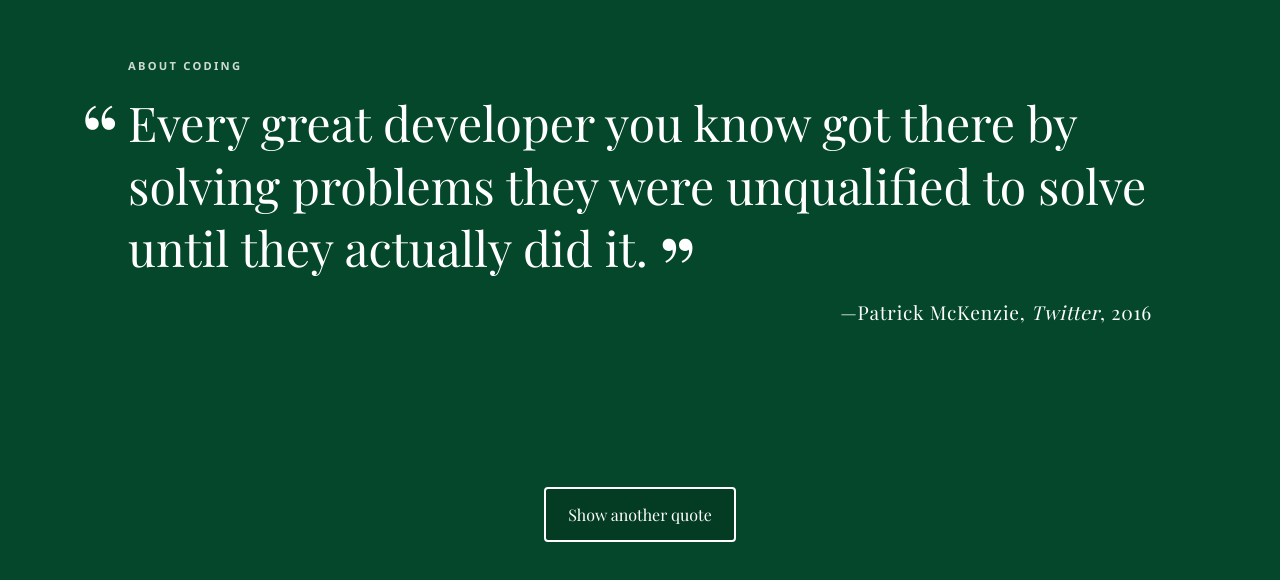
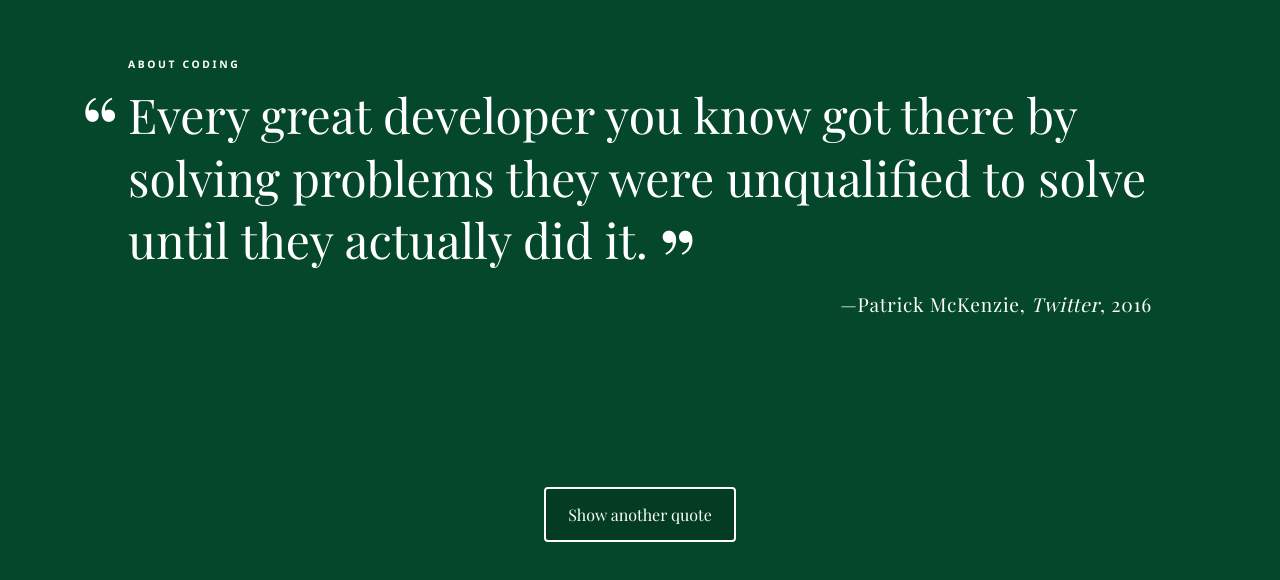
Before and after one commit to kamhoyung/a_random_quote_generator-v1, a plain HTML site: page index.html in a window 1280 px wide. Shown: the part 108-688 px from the top of the page. Drawn offline with nearby package versions, Linux system fonts and the light colour scheme; a web font is replaced by a local one.

Commit message:
Finalize2
Fixing visuals of the tag.

```diff
--- a/css/styles.css
+++ b/css/styles.css
@@ -19,10 +19,9 @@ body {
   font-family: 'Noto Sans', sans-serif;
   text-transform: uppercase;
   font-weight: 700;
-  font-size: 0.7rem;
-  letter-spacing: 0.2em;
-  margin-bottom: 2em;
-  color: rgba(255,255,255,0.8);
+  font-size: 0.65rem;
+  letter-spacing: 0.25em;
+  margin-bottom: 1.5em;
 }
 
 .quote {
```
